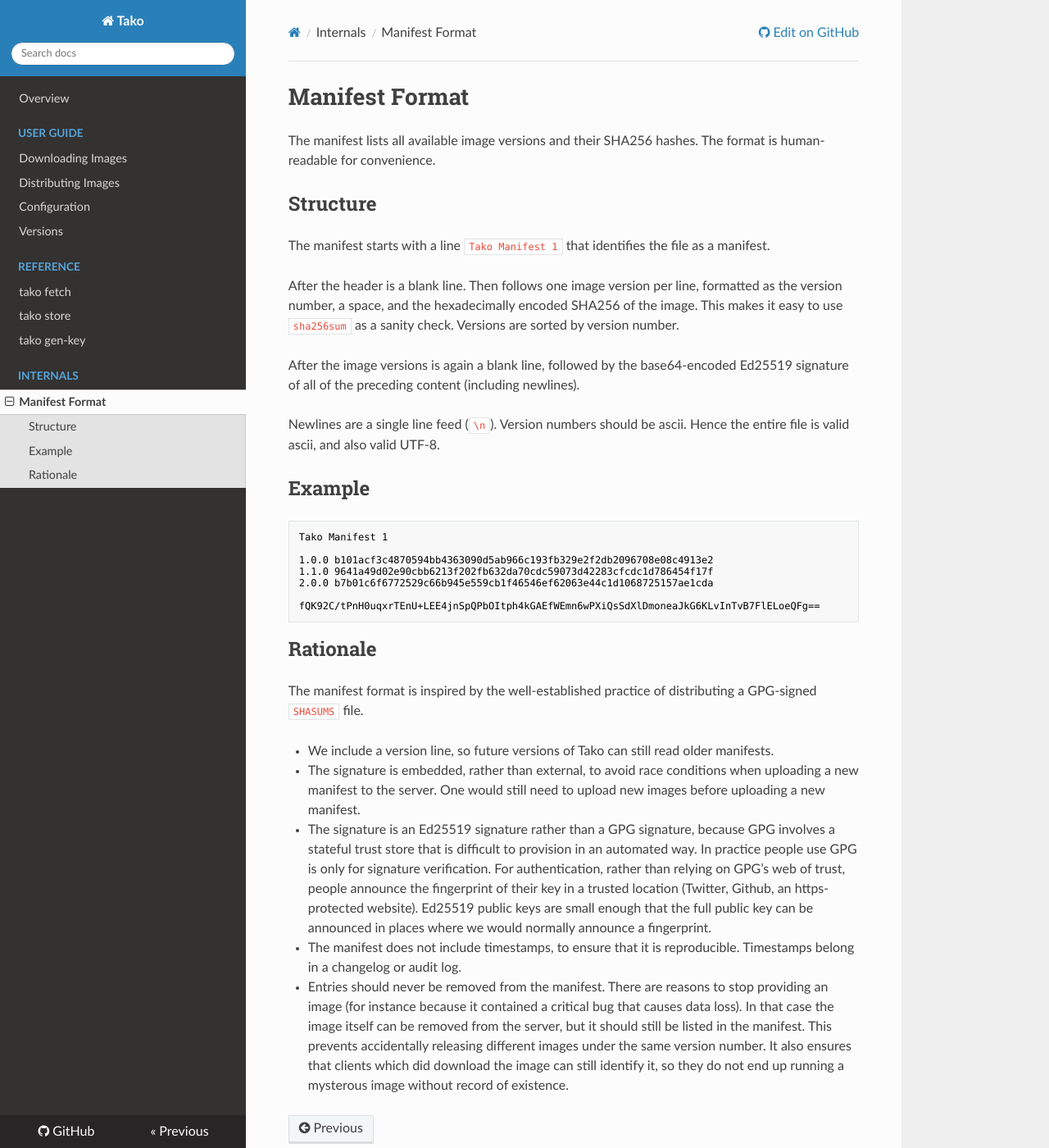
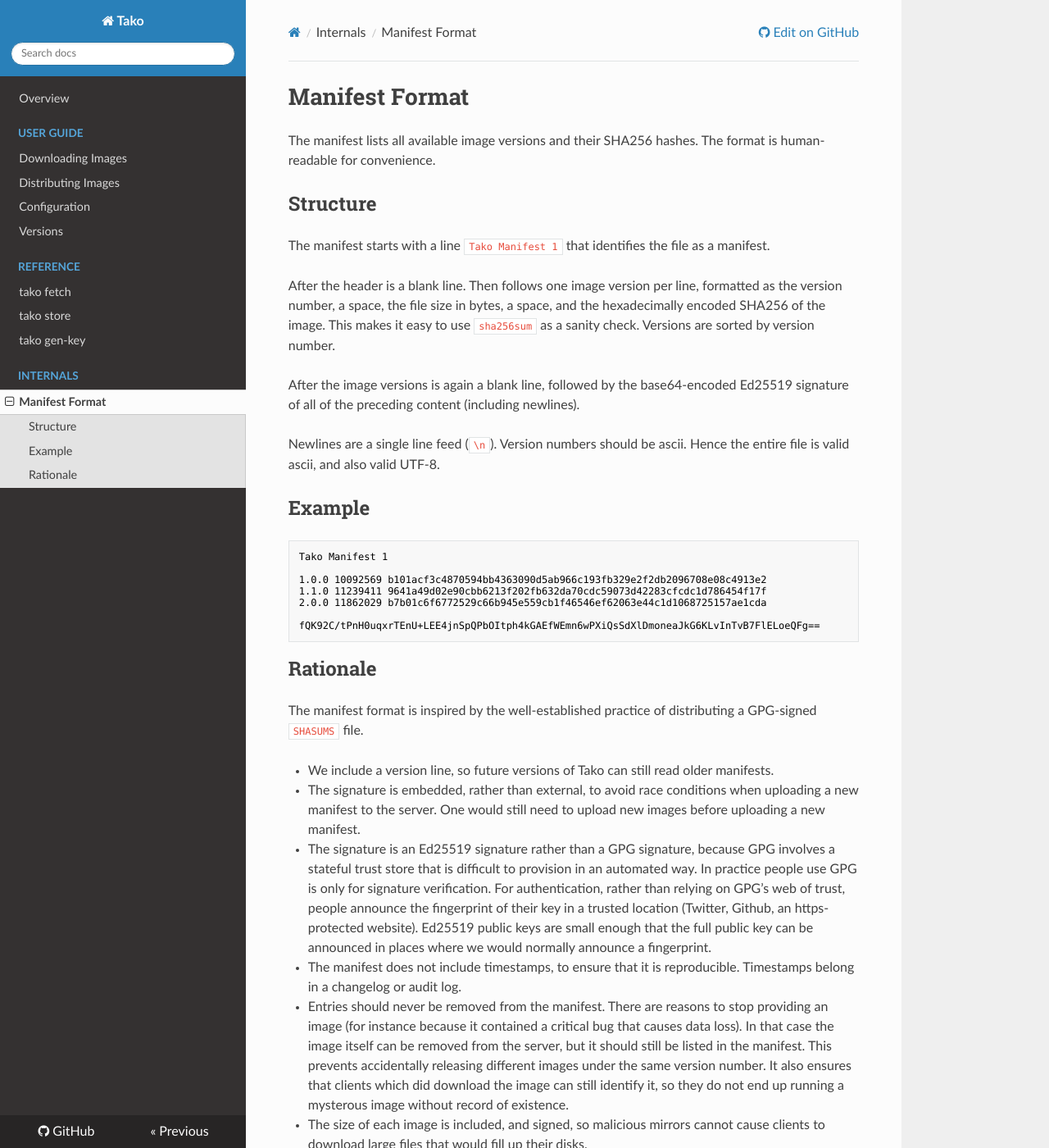
Before and after one commit to ruuda/tako, an MkDocs documentation site: the page built from docs/manifest-format.md, in a window 1280 px wide and 1400 px high. Shown: the whole window at 82% size. Built offline with MkDocs 1.6.1, drawn with Linux system fonts in a browser that asks for light colours; nearby versions of some CDN libraries; old or Windows-style settings are respelled for this version of MkDocs.

Commit message:
Propose to include file size in manifest

```diff
--- a/docs/manifest-format.md
+++ b/docs/manifest-format.md
@@ -9,9 +9,9 @@
 a manifest.
 
 After the header is a blank line. Then follows one image version per line,
-formatted as the version number, a space, and the hexadecimally encoded SHA256
-of the image. This makes it easy to use `sha256sum` as a sanity check. Versions
-are sorted by version number.
+formatted as the version number, a space, the file size in bytes, a space, and
+the hexadecimally encoded SHA256 of the image. This makes it easy to use
+`sha256sum` as a sanity check. Versions are sorted by version number.
 
 After the image versions is again a blank line, followed by the base64-encoded
 Ed25519 signature of all of the preceding content (including newlines).
@@ -23,9 +23,9 @@
 
     Tako Manifest 1
 
-    1.0.0 b101acf3c4870594bb4363090d5ab966c193fb329e2f2db2096708e08c4913e2
-    1.1.0 9641a49d02e90cbb6213f202fb632da70cdc59073d42283cfcdc1d786454f17f
-    2.0.0 b7b01c6f6772529c66b945e559cb1f46546ef62063e44c1d1068725157ae1cda
+    1.0.0 10092569 b101acf3c4870594bb4363090d5ab966c193fb329e2f2db2096708e08c4913e2
+    1.1.0 11239411 9641a49d02e90cbb6213f202fb632da70cdc59073d42283cfcdc1d786454f17f
+    2.0.0 11862029 b7b01c6f6772529c66b945e559cb1f46546ef62063e44c1d1068725157ae1cda
 
     fQK92C/tPnH0uqxrTEnU+LEE4jnSpQPbOItph4kGAEfWEmn6wPXiQsSdXlDmoneaJkG6KLvInTvB7FlELoeQFg==
 
@@ -55,3 +55,5 @@
   accidentally releasing different images under the same version number. It also
   ensures that clients which did download the image can still identify it, so
   they do not end up running a mysterous image without record of existence.
+* The size of each image is included, and signed, so malicious mirrors cannot
+  cause clients to download large files that would fill up their disks.
```
